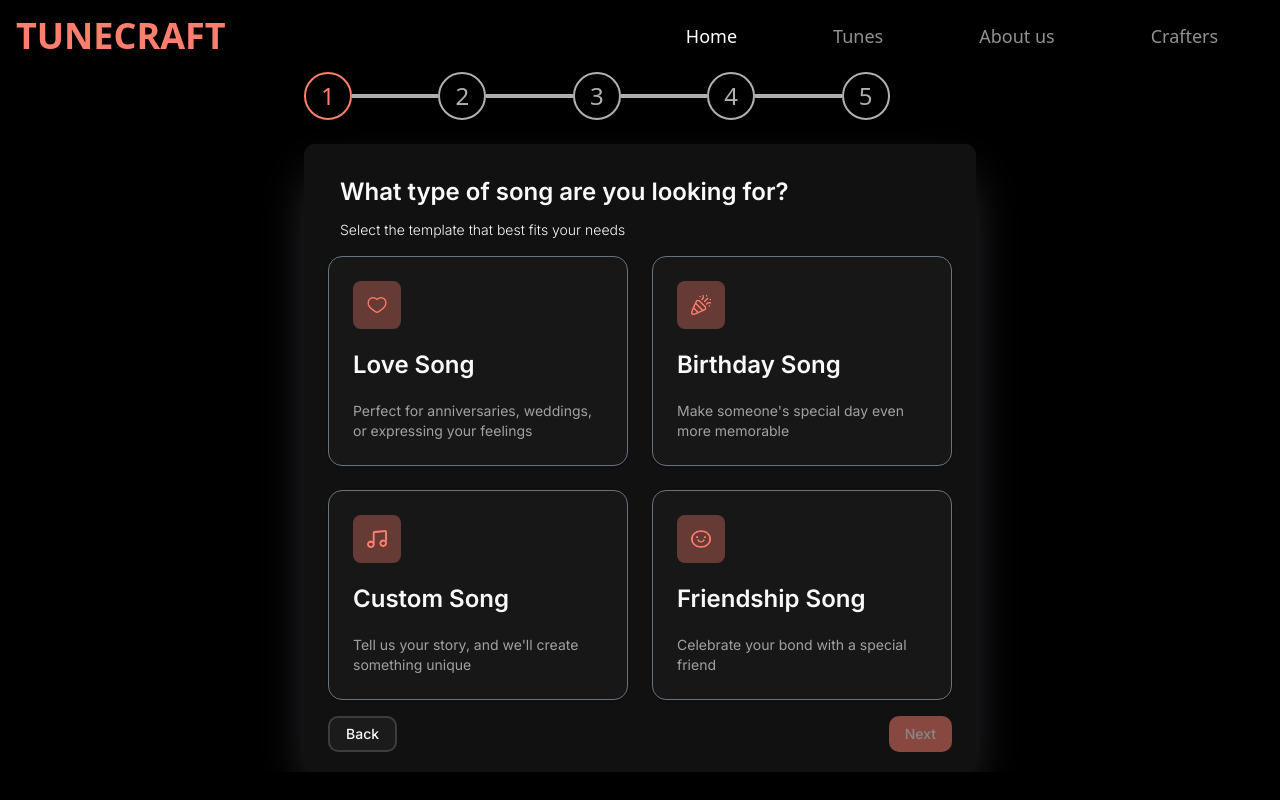
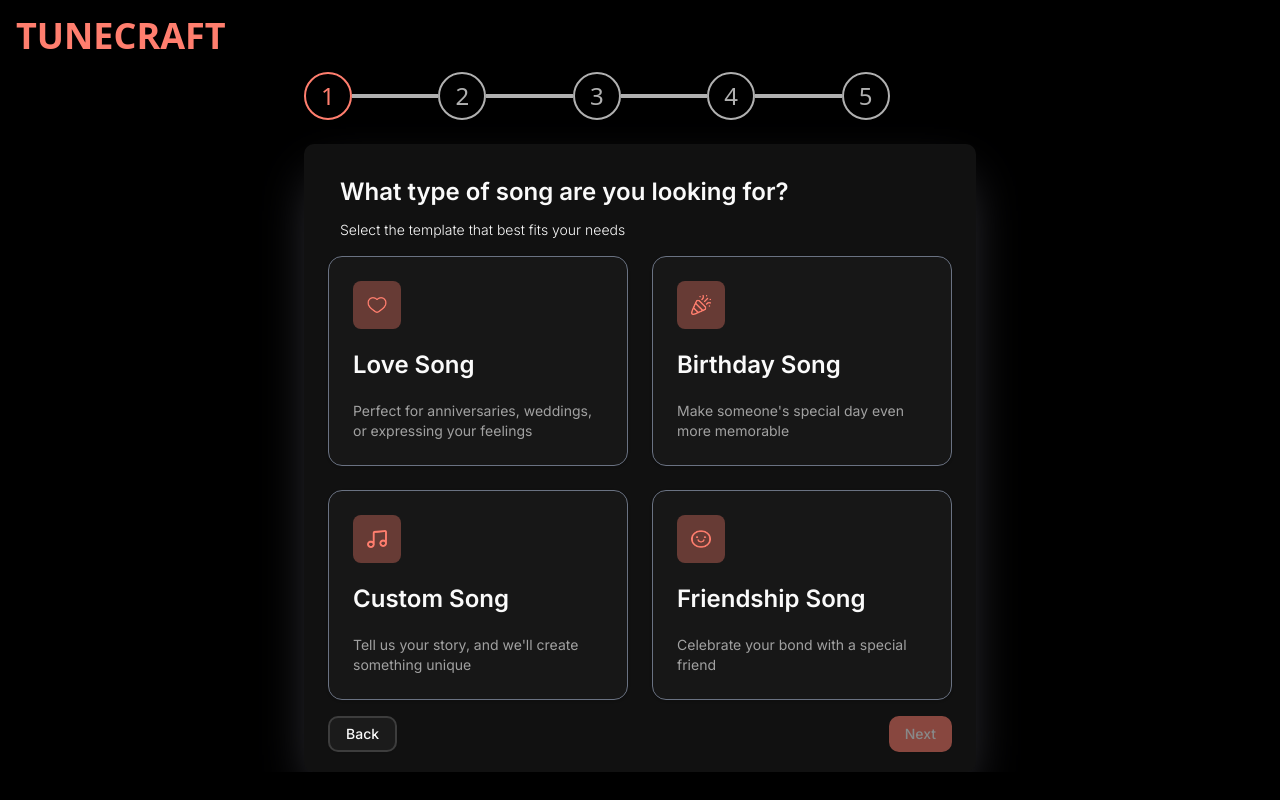
Before and after one commit to BilalShahid-13/Tunecraft, a Next.js app: page /Questions in a window 1280 px wide. Built offline with nearby package versions, Linux system fonts and the light colour scheme.

Commit message:
update the navbar

```diff
--- a/src/app/success/page.jsx
+++ b/src/app/success/page.jsx
@@ -10,7 +10,7 @@ import {
   CardTitle,
 } from "@/components/ui/card";
 import axios from 'axios';
-import { useParams, useRouter, useSearchParams } from "next/navigation";
+import { useRouter } from "next/navigation";
 import { useEffect } from 'react';
 import { toast } from "sonner";
 export default function page() {
--- a/src/components/Navbar.jsx
+++ b/src/components/Navbar.jsx
@@ -41,13 +41,13 @@ function Navbar() {
       flex flex-row justify-center max-lg:hidden
       max-xl:hidden
         gap-24 items-center text-lg font-medium `}>
-        {location !== '/Questions' || location !== '/Register' && NavbarItem.map((item, index) => (
+        {(location !== ('/Questions' || '/Register')) && NavbarItem.map((item, index) => (
           <Link href={item.route} key={index}
             className={`${active === index ? 'text-white' : 'text-[#919191]'}`}
             onClick={() => setActive(index)}>{item.name}</Link>
         ))}
       </div>
-      {location !== '/Questions' || location !== 'Register' && !isDesktop && <DropdownMenu
+      {(location !== ('/Questions' || '/Register')) && !isDesktop && <DropdownMenu
         className={`max-sm:flex max-md:flex
       hidden max-lg:flex xl:hidden`}
         style={{ position: 'relative' }}>
```
